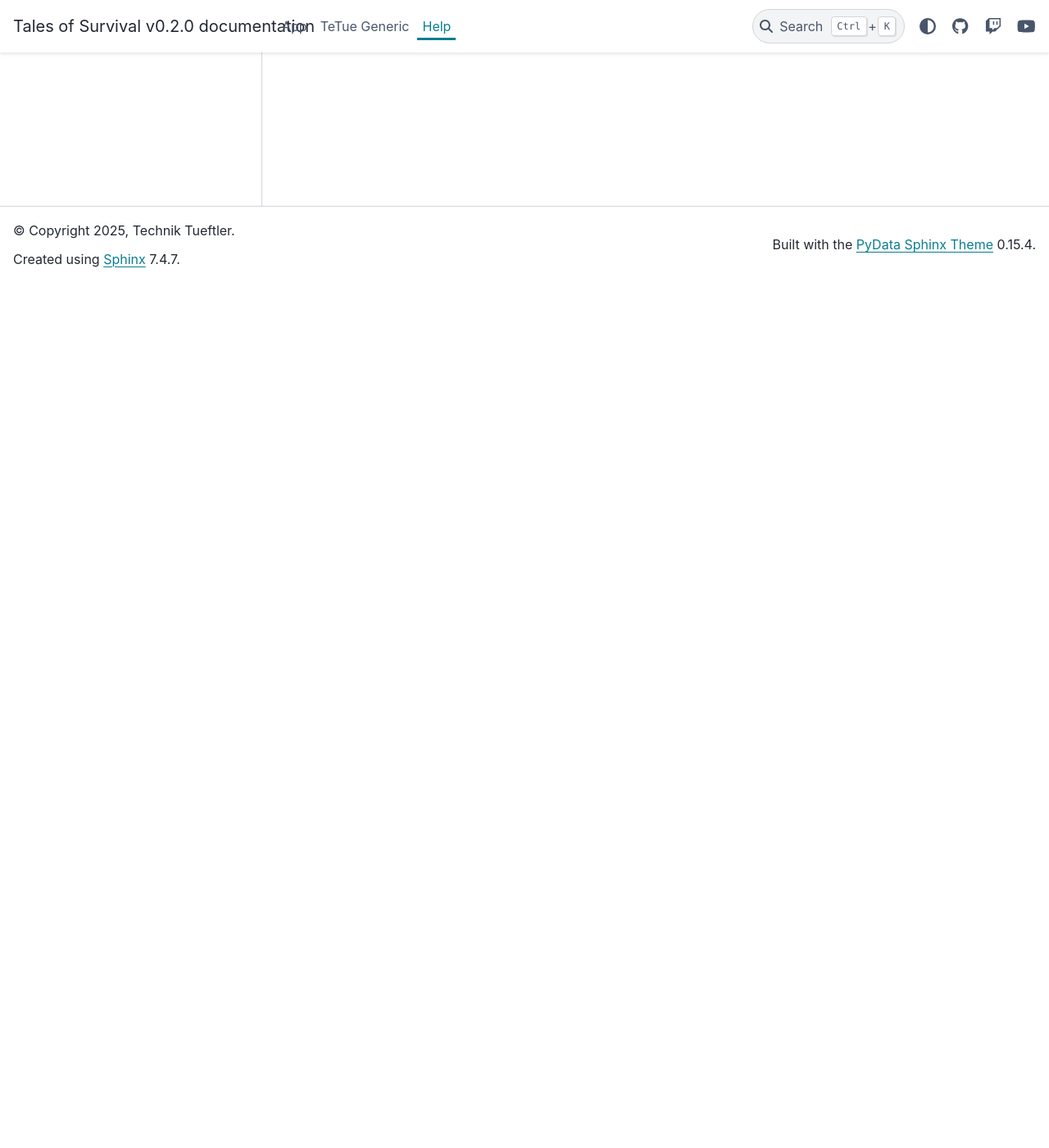
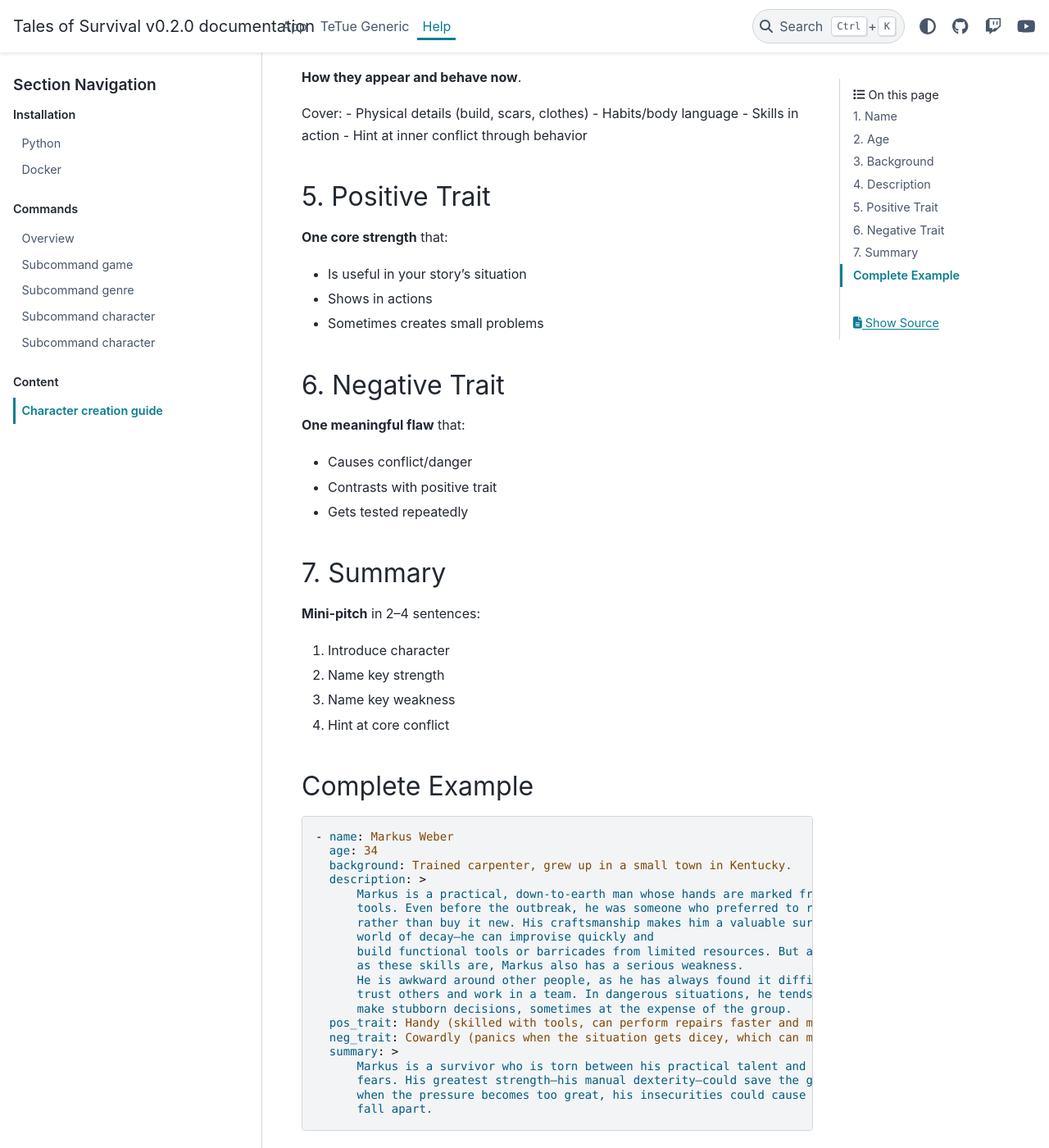
Before and after one commit to Technik-Tueftler/tales_of_survival, a Sphinx documentation site: the page built from docs/help/create_content_character.rst, in a window 1280 px wide and 1400 px high, scrolled down 1055 px. Shown: the whole window at 82% size. Built offline with Sphinx 7.4.7 and the PyData theme 0.15.4, drawn with Linux system fonts in a browser that asks for light colours; some of the changed text lies outside the part shown.

Commit message:
example for link, how to create a charakter

```diff
--- a/docs/help/create_content_character.rst
+++ b/docs/help/create_content_character.rst
@@ -1,7 +1,103 @@
-Create Character
+Character creation guide
 ==========================
-This page provides all the necessary information about the characters, their creation, and how to use them.
+This guide will help you to create a new character for Tales of Survival. You can see the format
+in which the character is entered in the sample file: **template_character.yml**. The fields
+must also be entered in this format. Below is a guide, which always shows an example at the end.
 
-Creation guide
+1. Name
+-------
+
+Choose a name that fits:
+
+- Culture/region (e.g., "Miguel Alvarez" vs. "Ethan Cole").
+- Time period (old-fashioned vs. modern).
+- Tone of the story (gritty realism vs. lighthearted adventure).
+
+**Example prompts:**
+- Where did this person grow up?
+- What language or culture influenced their name?
+
+2. Age
+------
+
+Pick an age that matches their role:
+
+- **Teen**: discovery, rebellion, coming-of-age
+- **20s–30s**: growth, responsibility, dreams vs. reality
+- **40+**: experience, regret, stability or midlife change
+
+3. Background
+-------------
+
+Life **before the story starts**.
+
+Include:
+- Origin (city, country, environment)
+- Family/social class
+- Education/profession
+- 1–2 key shaping events
+
+4. Description
+--------------
+
+**How they appear and behave now**.
+
+Cover:
+- Physical details (build, scars, clothes)
+- Habits/body language
+- Skills in action
+- Hint at inner conflict through behavior
+
+5. Positive Trait
 -----------------
-This guide will help you create a new character for Tales of Survival.
+
+**One core strength** that:
+
+- Is useful in your story's situation
+- Shows in actions
+- Sometimes creates small problems
+
+6. Negative Trait
+-----------------
+
+**One meaningful flaw** that:
+
+- Causes conflict/danger
+- Contrasts with positive trait
+- Gets tested repeatedly
+
+7. Summary
+----------
+
+**Mini-pitch** in 2–4 sentences:
+
+1. Introduce character
+2. Name key strength
+3. Name key weakness
+4. Hint at core conflict
+
+Complete Example
+----------------
+
+.. code-block:: yaml
+
+  - name: Markus Weber
+    age: 34
+    background: Trained carpenter, grew up in a small town in Kentucky.
+    description: >
+        Markus is a practical, down-to-earth man whose hands are marked from working with wood and
+        tools. Even before the outbreak, he was someone who preferred to repair something
+        rather than buy it new. His craftsmanship makes him a valuable survivor in a
+        world of decay—he can improvise quickly and
+        build functional tools or barricades from limited resources. But as useful
+        as these skills are, Markus also has a serious weakness.
+        He is awkward around other people, as he has always found it difficult to
+        trust others and work in a team. In dangerous situations, he tends to
+        make stubborn decisions, sometimes at the expense of the group.
+    pos_trait: Handy (skilled with tools, can perform repairs faster and more efficiently)
+    neg_trait: Cowardly (panics when the situation gets dicey, which can make his actions unreliable)
+    summary: >
+        Markus is a survivor who is torn between his practical talent and his inner
+        fears. His greatest strength—his manual dexterity—could save the group. But
+        when the pressure becomes too great, his insecurities could cause everything to
+        fall apart.
```
